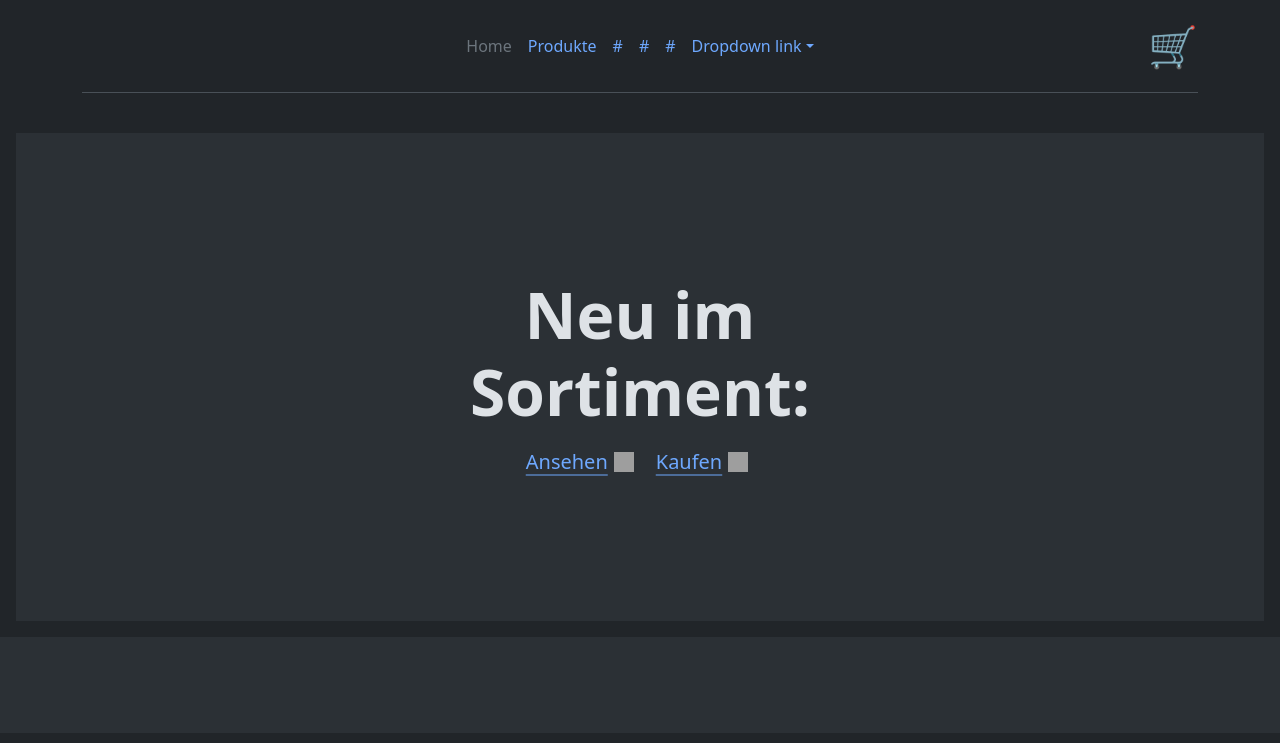
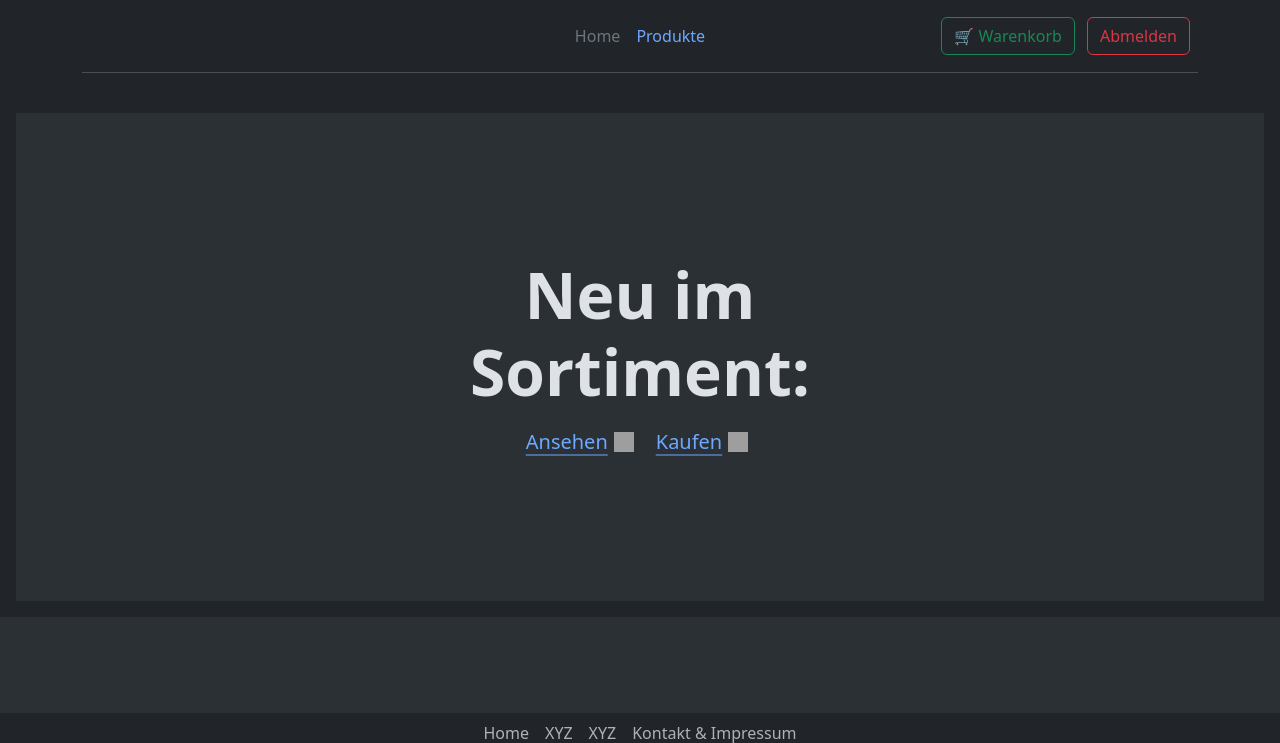
Before and after one commit to sventurbo/webshop, a PHP site: page /store.php in a window 1280 px wide. Shown: the top 743 px of the page. Run offline with PHP 8.4, Linux system fonts and the light colour scheme; a user stored in the database is signed in; data that the repository does not hold is empty; grey boxes are pictures that could not be loaded.

Commit message:
header an svens design angepasst

```diff
--- a/assets/templates/header.php
+++ b/assets/templates/header.php
@@ -1,5 +1,3 @@
-
-<nav>
 <style>
   .icon {
       cursor: pointer;
@@ -21,7 +19,8 @@
   }
   </style>
 
-  <div class="container">
+<nav>
+    <div class="container">
     <header class="d-flex flex-wrap align-items-center justify-content-center justify-content-md-between py-3 mb-4 border-bottom">
       <div class="col-md-3 mb-2 mb-md-0">
         <a href="/" class="d-inline-flex link-body-emphasis text-decoration-none">
@@ -32,37 +31,16 @@
       <ul class="nav col-12 col-md-auto mb-2 justify-content-center mb-md-0">
         <li><a href="index.php" class="nav-link px-2 link-secondary">Home</a></li>
         <li><a href="store.php" class="nav-link px-2">Produkte</a></li>
-        <li><a href="#" class="nav-link px-2">#</a></li>
-        <li><a href="#" class="nav-link px-2">#</a></li>
-        <li><a href="#" class="nav-link px-2">#</a></li>
-        <li><div class="dropdown">
-            <a href="#" class="nav-link px-2 dropdown-toggle" data-bs-toggle="dropdown" aria-expanded="false">
-                Dropdown link</a>
-
-            <ul class="dropdown-menu">
-                <li><a class="dropdown-item" href="#">Action</a></li>
-                <li><a class="dropdown-item" href="#">Another action</a></li>
-                <li><a class="dropdown-item" href="#">Something else here</a></li>
-            </ul>
-            </div></li>
       </ul>
 
       <div class="col-md-3 text-end">
-      <?php
-                $current_page = basename($_SERVER['PHP_SELF']);
-
-                if ($current_page === 'store.php') {
-
-                  echo '<span class="icon" onclick="openCart()" style="font-size: 40px">🛒</span>';
-
-                } else {
-
-                  echo '<a href="login.php?msg=0"><button type="button" class="btn btn-outline-primary me-2">Anmelden</button></a>';
-                  echo '<a href="signup.php"><button type="button" class="btn btn-primary">Registrieren</button></a>';
-
-                }
-
-                ?>
+        <?php if(!isset($_SESSION['email'])){?>
+        <a href="login.php"><button type="button" class="btn btn-outline-primary me-2">Anmelden</button></a>
+        <a href="signup.php"><button type="button" class="btn btn-primary">Registrieren</button></a>
+        <?php } else{ ?>
+          <button type="button" class="btn btn-outline-success me-2" onclick="openCart()">🛒 Warenkorb</button>
+          <a href="assets\templates\logout.php"><button type="button" class="btn btn-outline-danger me-2">Abmelden</button></a>
+          <?php }?>
       </div>
     </header>
   </div>
```
